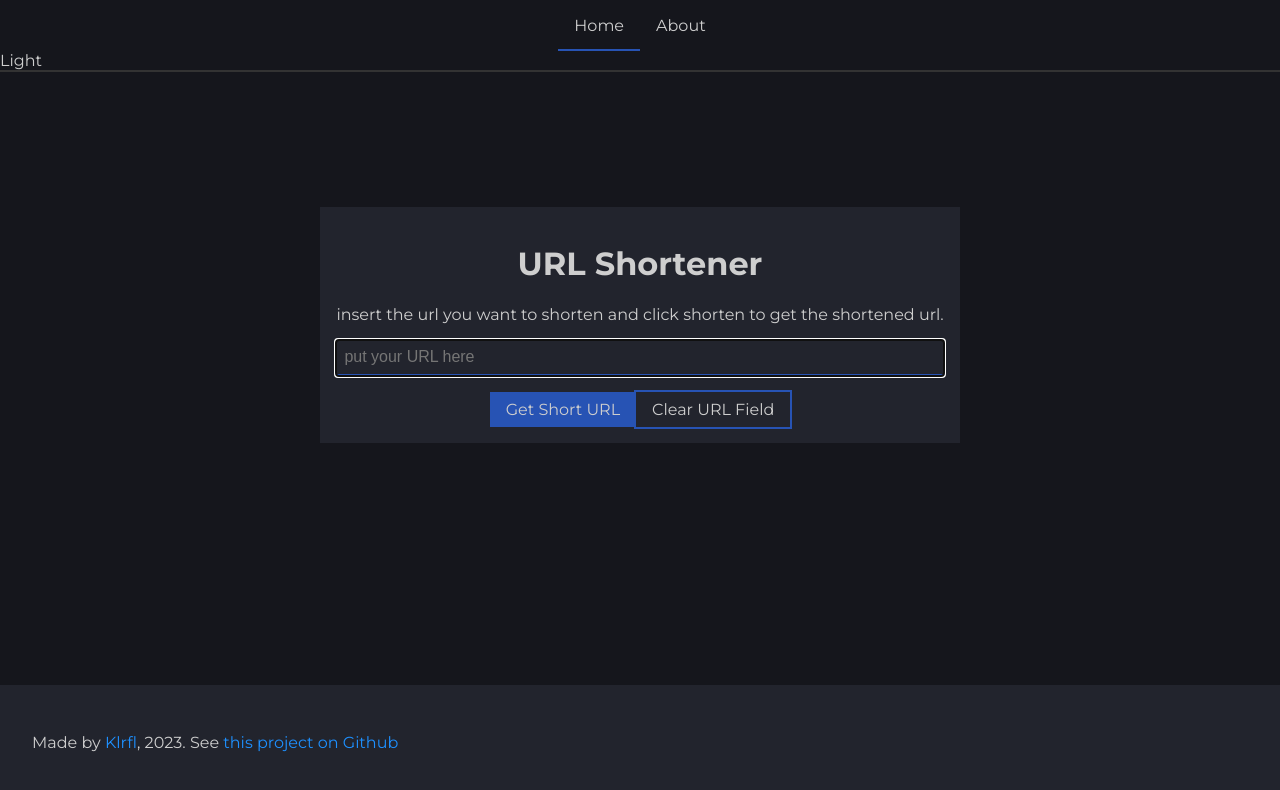
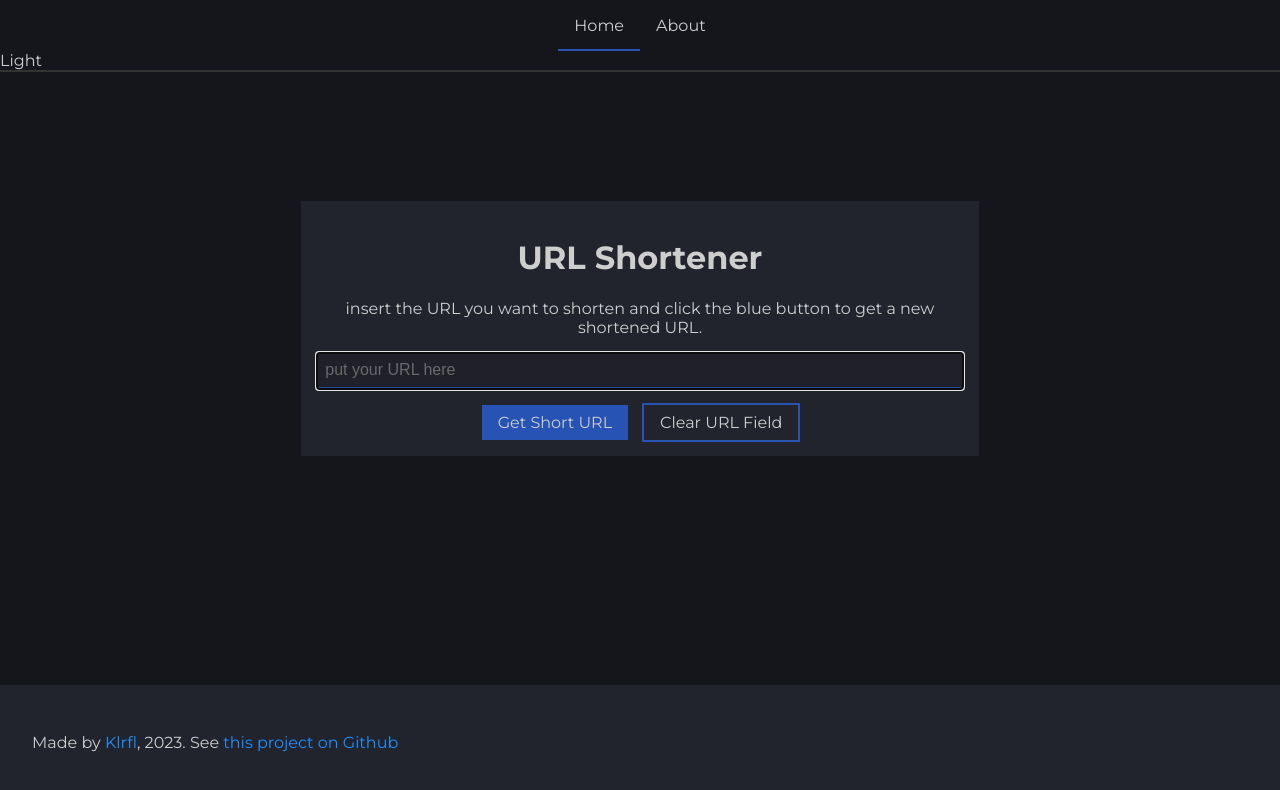
Before and after one commit to Klrfl/url-shortener, a Vue app: page / in a window 1280 px wide. Shown: the top 790 px of the page. Built offline with nearby package versions, Linux system fonts and the light colour scheme.

Commit message:
style changes to main buttons

```diff
--- a/src/components/UrlForm.vue
+++ b/src/components/UrlForm.vue
@@ -3,8 +3,8 @@
     <div class="info">
       <h1>URL Shortener</h1>
       <p>
-        insert the url you want to shorten and click shorten to get the
-        shortened url.
+        insert the URL you want to shorten and click the blue button to get a
+        new shortened URL.
       </p>
     </div>
 
@@ -68,7 +68,7 @@ function clearUrl() {
 }
 </script>
 
-<style>
+<style scoped>
 header {
   background: var(--form-bg);
   padding: 1rem;
@@ -84,6 +84,7 @@ header {
 
 input {
   background: var(--form-bg);
+  filter: brightness(0.9);
   color: inherit;
   border: none;
   border-bottom: 2px solid var(--accent);
@@ -92,9 +93,20 @@ input {
   font-size: inherit;
 }
 
+.button-container {
+  display: flex;
+  justify-content: center;
+  gap: 1rem;
+  flex-wrap: wrap;
+}
+
+.btn {
+  flex-basis: fit-content;
+}
+
 .btn--cta {
   background-color: var(--accent);
-  cursor: pointer;
+  color: var(--darker-white);
 }
 
 .btn--clear {
```
